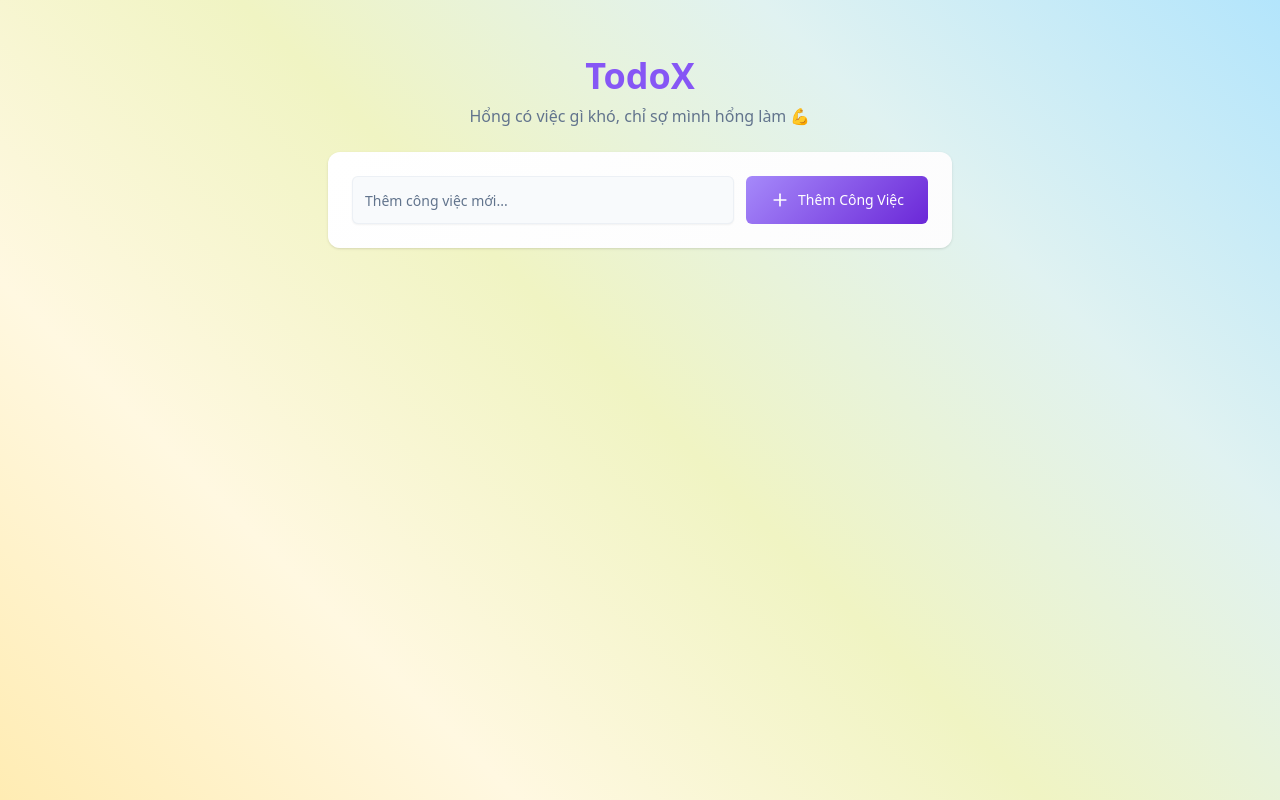
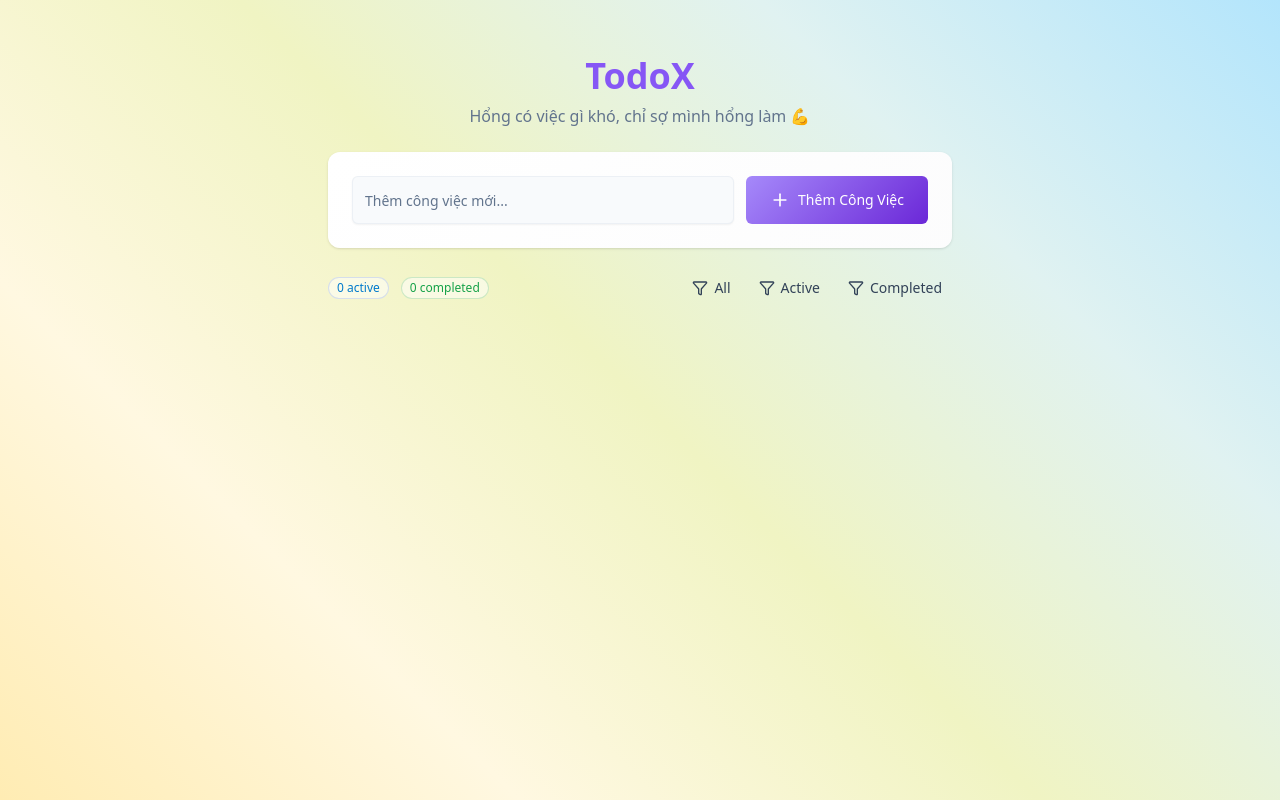
Before and after one commit to marv1n-le/mern-learning, a React (Vite) app in the folder mern-project/frontend/: page / in a window 1280 px wide. Built offline with nearby package versions, Linux system fonts and the light colour scheme.

Commit message:
feat: stats and filters ui

```diff
--- a/mern-project/frontend/src/components/StatsandFilters.jsx
+++ b/mern-project/frontend/src/components/StatsandFilters.jsx
@@ -1,11 +1,49 @@
-import React from 'react'
+import React from "react";
+import { Badge } from "./ui/badge";
+import { FilterType } from "@/lib/data";
+import { Button } from "./ui/button";
+import { Filter } from "lucide-react";
 
-const StatsandFilters = () => {
+const StatsandFilters = ({
+  completedTasksCount = 0,
+  activeTasksCount = 0,
+  filter = 0,
+}) => {
   return (
-    <div>
+    <div className="flex flex-col items-start justify-between gap-4 sm:flex-row sm:items-center">
+      <div className="flex gap-3">
+        <Badge
+          variant="secondary"
+          className="bg-white/50 text-accent-foreground border-info/20"
+        >
+          {activeTasksCount} {FilterType.active}
+        </Badge>
+        <Badge
+          variant="secondary"
+          className="bg-white/50 text-success border-success/20"
+        >
+          {completedTasksCount} {FilterType.completed}
+        </Badge>
 
+      </div>
+
+      <div className="flex flex-col gap-2 sm:flex-row">
+        {
+          Object.keys(FilterType).map((type) => (
+            <Button
+              key={type}
+              variant={filter === type ? 'gradient' : 'ghost'}
+              size="sm"
+              className="capitalize"
+            >
+              <Filter className="size-4" />
+              {FilterType[type]}
+            </Button>
+          ))
+        }
+      </div>
     </div>
-  )
-}
+  );
+};
 
-export default StatsandFilters
+export default StatsandFilters;
```
